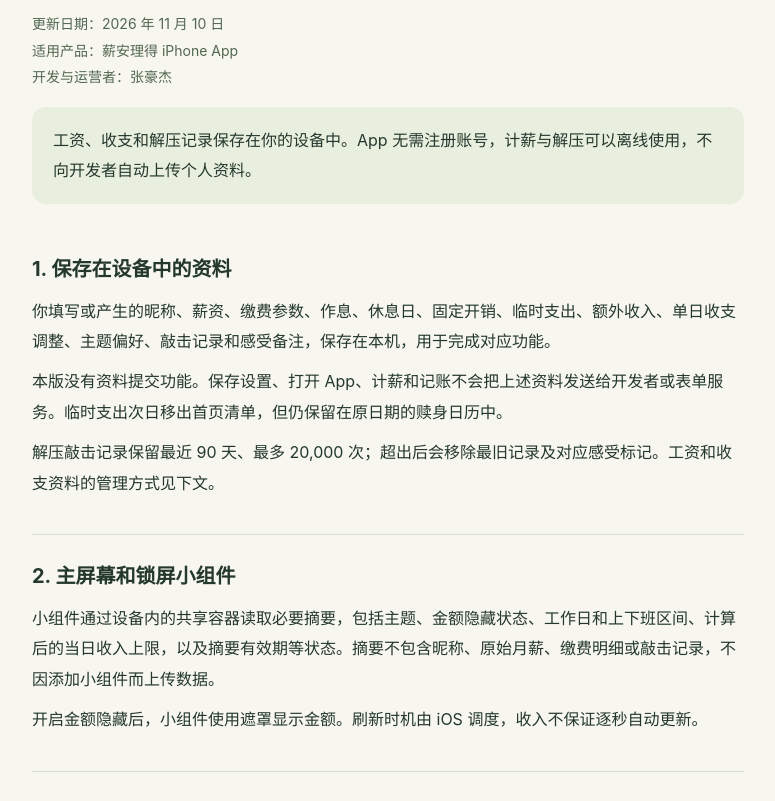
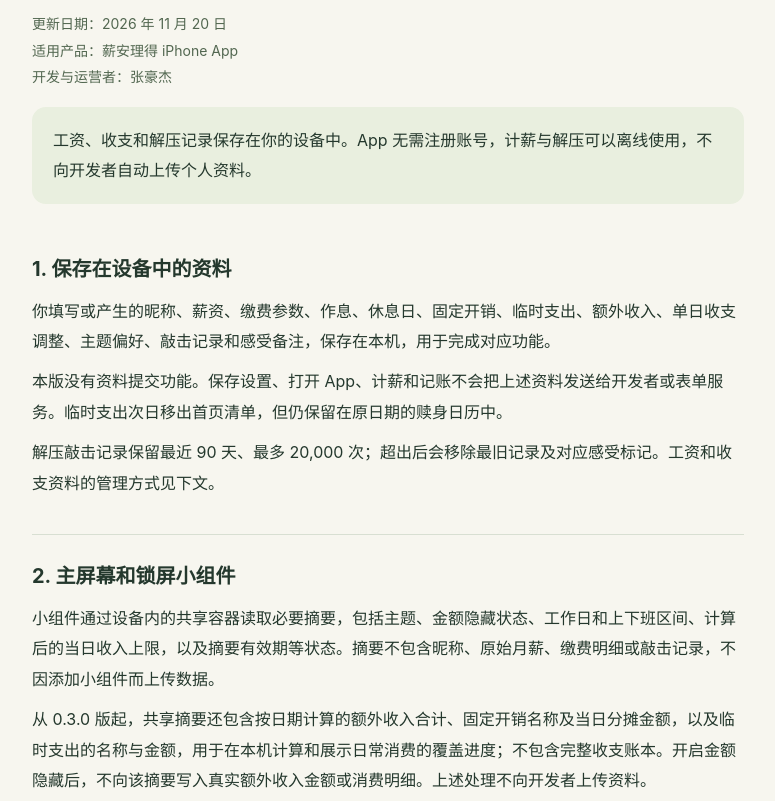
Before and after one commit to 26zhanghaojie-art/xindong-web, a plain HTML site: page ios-privacy.html in a window 1280 px wide. Shown: the part 205-1006 px from the top of the page, without its empty margins (252-1027 px from the left). Drawn offline with Linux system fonts and the light colour scheme.

Commit message:
Clarify local widget expense summaries in iOS privacy policy

```diff
--- a/ios-privacy.html
+++ b/ios-privacy.html
@@ -19,7 +19,7 @@
   <header>
     <p class="eyebrow">IPHONE APP · 隐私与数据</p>
     <h1>隐私政策</h1>
-    <p class="meta">更新日期：2026 年 11 月 10 日<br>适用产品：薪安理得 iPhone App<br>开发与运营者：张豪杰</p>
+    <p class="meta">更新日期：2026 年 11 月 20 日<br>适用产品：薪安理得 iPhone App<br>开发与运营者：张豪杰</p>
     <p class="summary">工资、收支和解压记录保存在你的设备中。App 无需注册账号，计薪与解压可以离线使用，不向开发者自动上传个人资料。</p>
   </header>
   <section aria-labelledby="local">
@@ -31,6 +31,7 @@
   <section aria-labelledby="widgets">
     <h2 id="widgets">2. 主屏幕和锁屏小组件</h2>
     <p>小组件通过设备内的共享容器读取必要摘要，包括主题、金额隐藏状态、工作日和上下班区间、计算后的当日收入上限，以及摘要有效期等状态。摘要不包含昵称、原始月薪、缴费明细或敲击记录，不因添加小组件而上传数据。</p>
+    <p>从 0.3.0 版起，共享摘要还包含按日期计算的额外收入合计、固定开销名称及当日分摊金额，以及临时支出的名称与金额，用于在本机计算和展示日常消费的覆盖进度；不包含完整收支账本。开启金额隐藏后，不向该摘要写入真实额外收入金额或消费明细。上述处理不向开发者上传资料。</p>
     <p>开启金额隐藏后，小组件使用遮罩显示金额。刷新时机由 iOS 调度，收入不保证逐秒自动更新。</p>
   </section>
   <section aria-labelledby="sharing">
```
